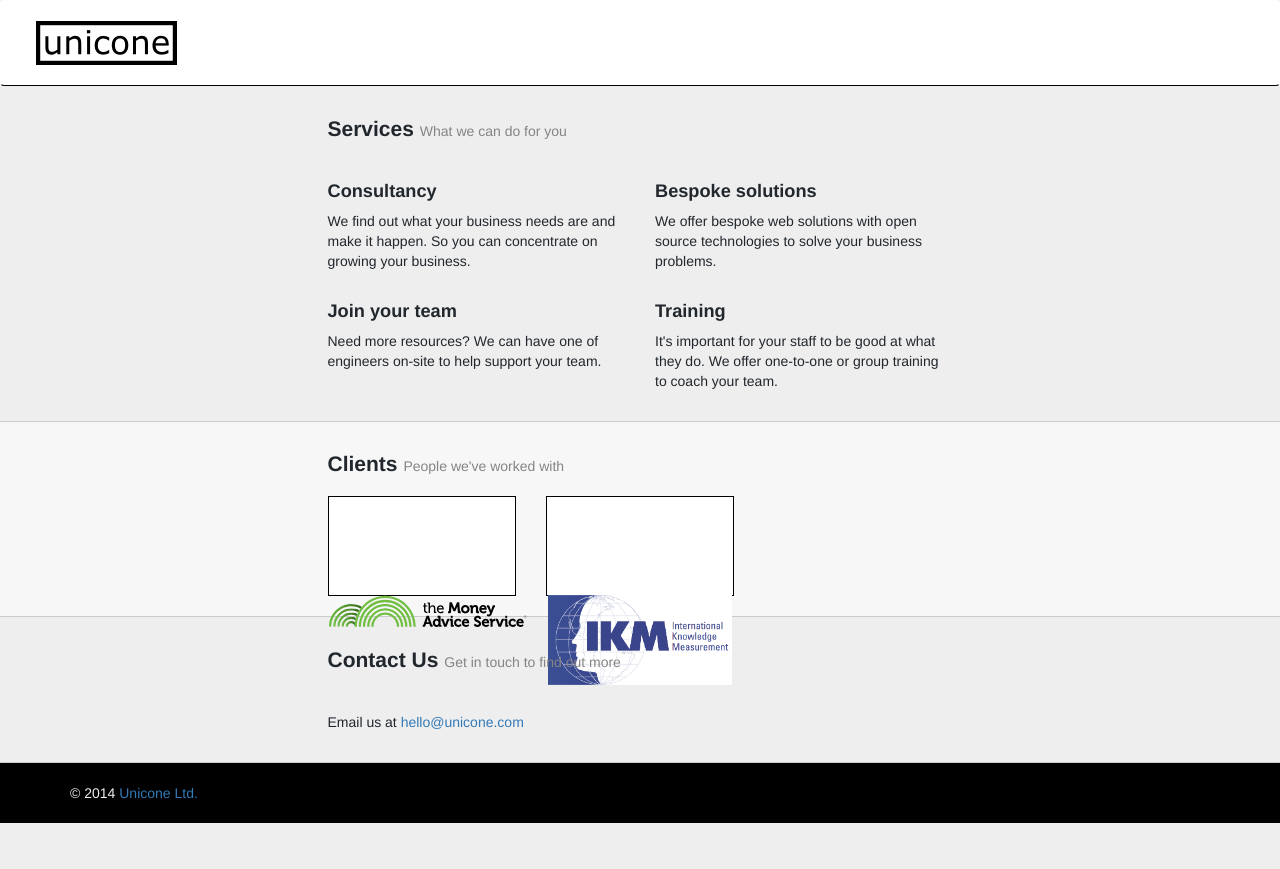
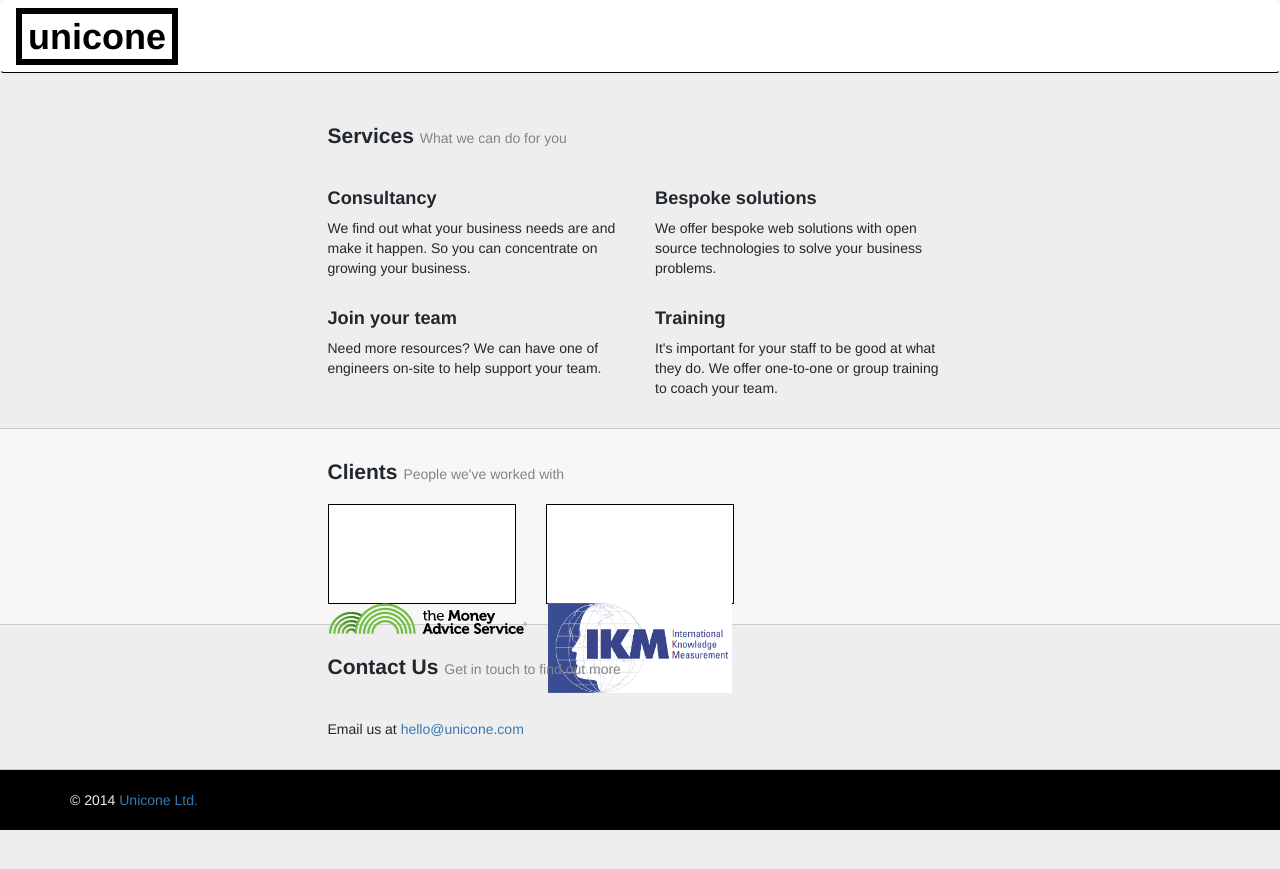
Before and after one commit to unicone/unicone.github.io, a Jekyll site: the page built from index.html, in a window 1280 px wide. Shown: the top 869 px of the page. Built offline with Jekyll 4.4.1, drawn with Linux system fonts in a browser that asks for light colours; nearby versions of some CDN libraries; some web fonts are replaced; the list of posts is cut into pages by our own code.

Commit message:
convert logo to text

```diff
--- a/_layouts/base.html
+++ b/_layouts/base.html
@@ -48,9 +48,7 @@
 <nav class="navbar" role="navigation">
   <div class="container-fluid">
     <div class="navbar-header">
-      <a class="brand" href="/">
-        <img src="/images/{{ site.inc.logo }}" alt="Unicone Logo">
-      </a>
+      <a class="brand" href="/">unicone</a>
     </div>
   </div>
 </nav>
--- a/css/main.css
+++ b/css/main.css
@@ -32,12 +32,25 @@ hr {
 
 .navbar {
   border-bottom: black 1px solid;
-  margin-bottom: 0px;
   background-color: white;
 }
 
-nav .brand img {
-  padding: 20px;
+.navbar-header {
+  margin-top: 10px;
+  margin-bottom: 10px;
+}
+
+.brand {
+  font-size: 36px;
+  font-weight: bold;
+  border: 6px solid black;
+  padding: 2px 6px 2px 6px;
+  color: black;
+}
+
+.brand:hover {
+  text-decoration: none;
+  color: black;
 }
 
 .site-footer {
```
